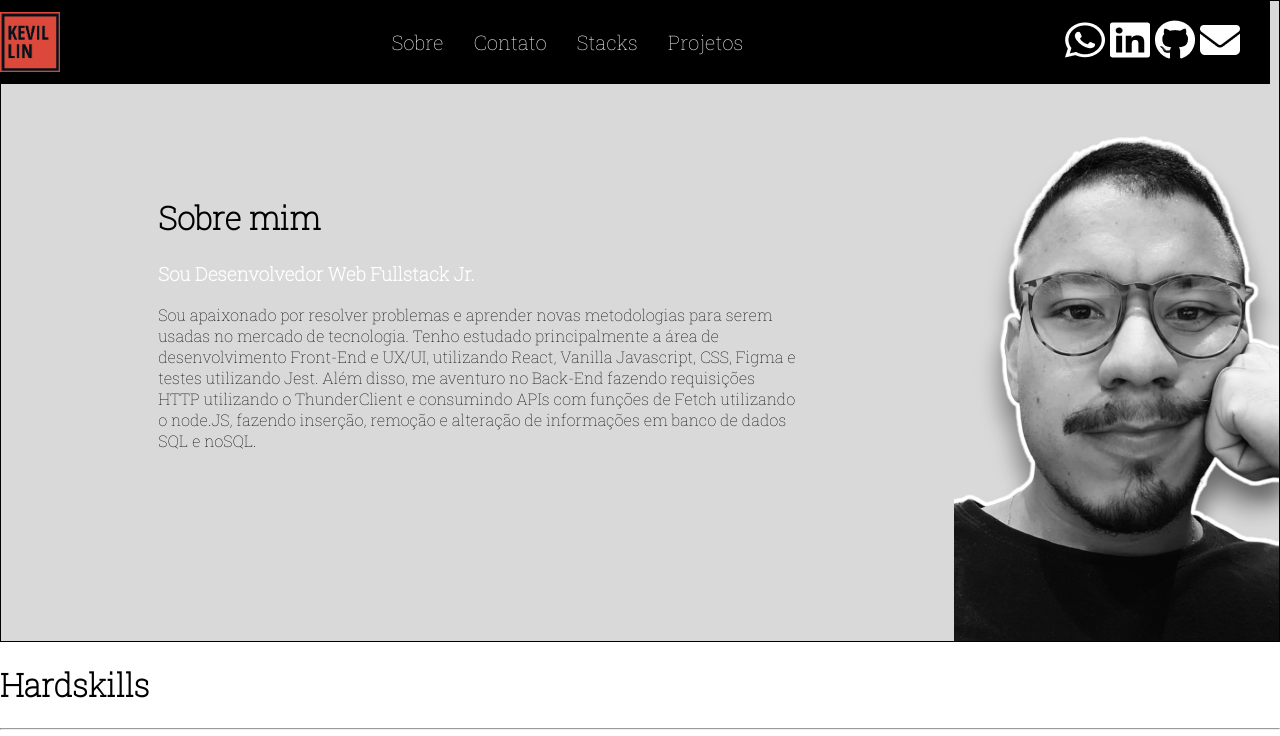
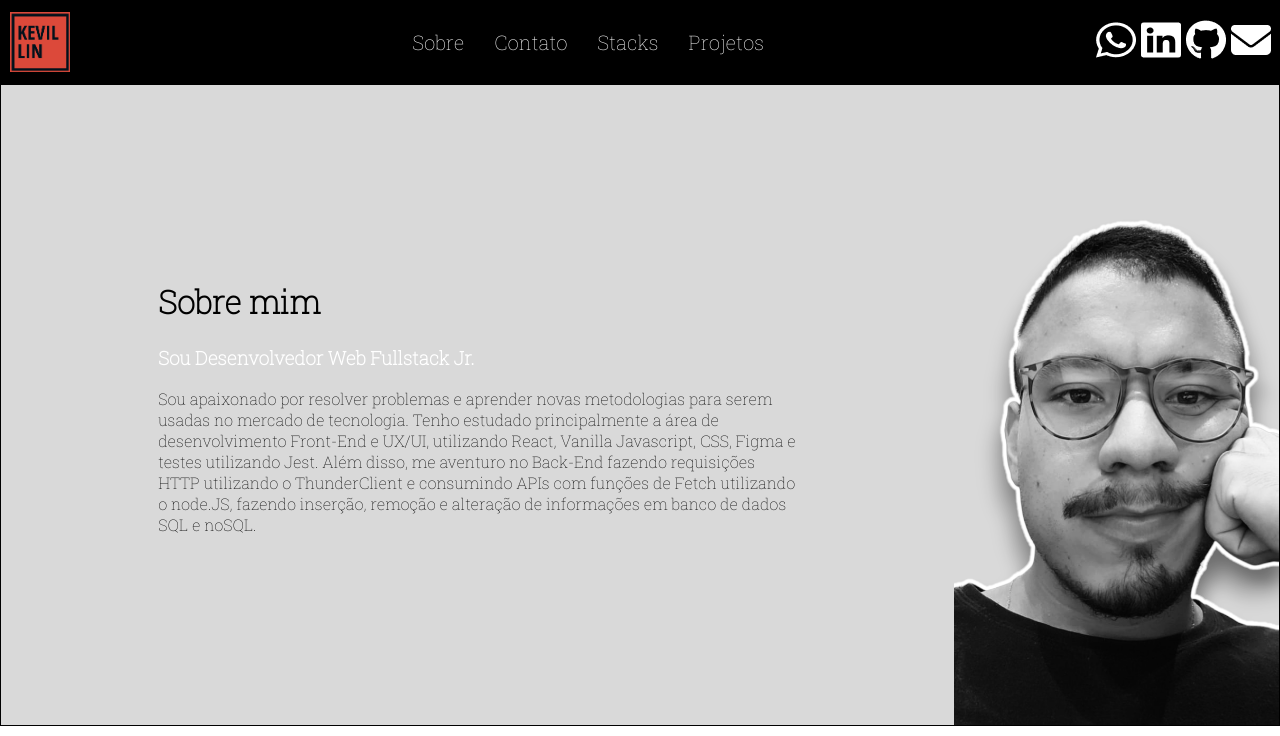
Before and after one commit to kevillin/portfolio, a React (Vite) app: page / in a window 1280 px wide. Shown: the top 736 px of the page. Built offline with nearby package versions, Linux system fonts and the light colour scheme; no server answers.

Commit message:
style: melhora espaçamento entre icones e adiciona links internos

```diff
--- a/src/styles/NavBar.css
+++ b/src/styles/NavBar.css
@@ -1,9 +1,7 @@
 .nav {
   background-color: black;
   height: 84px;
-  margin-left: -10px;
   display: flex;
-  position: absolute;
   width: 100%;
   justify-content: space-between;
   top: 0%;
@@ -29,9 +27,9 @@
 }
 
 .icons-pai {
+  width: 12%;
   display: flex;
-  margin: auto 0px;
-  gap: 5px;
+  justify-content: space-around;
   margin-right: 30px;
 }
 
```
